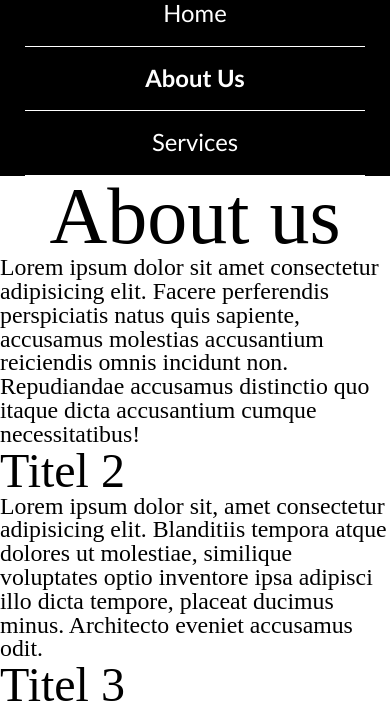
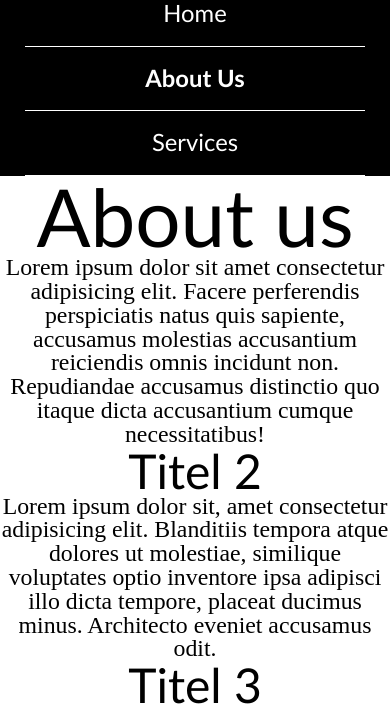
Before and after one commit to Co-working-git/Coworking, a plain HTML site: page website/about.html in a window 390 px wide. Shown: the part 125-831 px from the top of the page. Drawn offline with Linux system fonts and the light colour scheme.

Commit message:
About page responsive + header

```diff
--- a/website/css/about.css
+++ b/website/css/about.css
@@ -1,13 +1,19 @@
 h2{
     font-size: 5rem;
-    font-family: 'Lucida Bright', serif;
+    font-family: 'Trebuchet MS';
     display: flex;
     justify-content: space-evenly;
 
 }
 h3{
     font-size: 3rem;
-    font-family: 'Lucida Bright' , serif;
+    font-family: 'Trebuchet MS';
+}
+main{
+    display: flex;
+    flex-direction: column;
+    align-items: center;
+    text-align: center;
 }
 body {
     font-size: clamp(100%, 1rem + 2vw, 24px);
```
